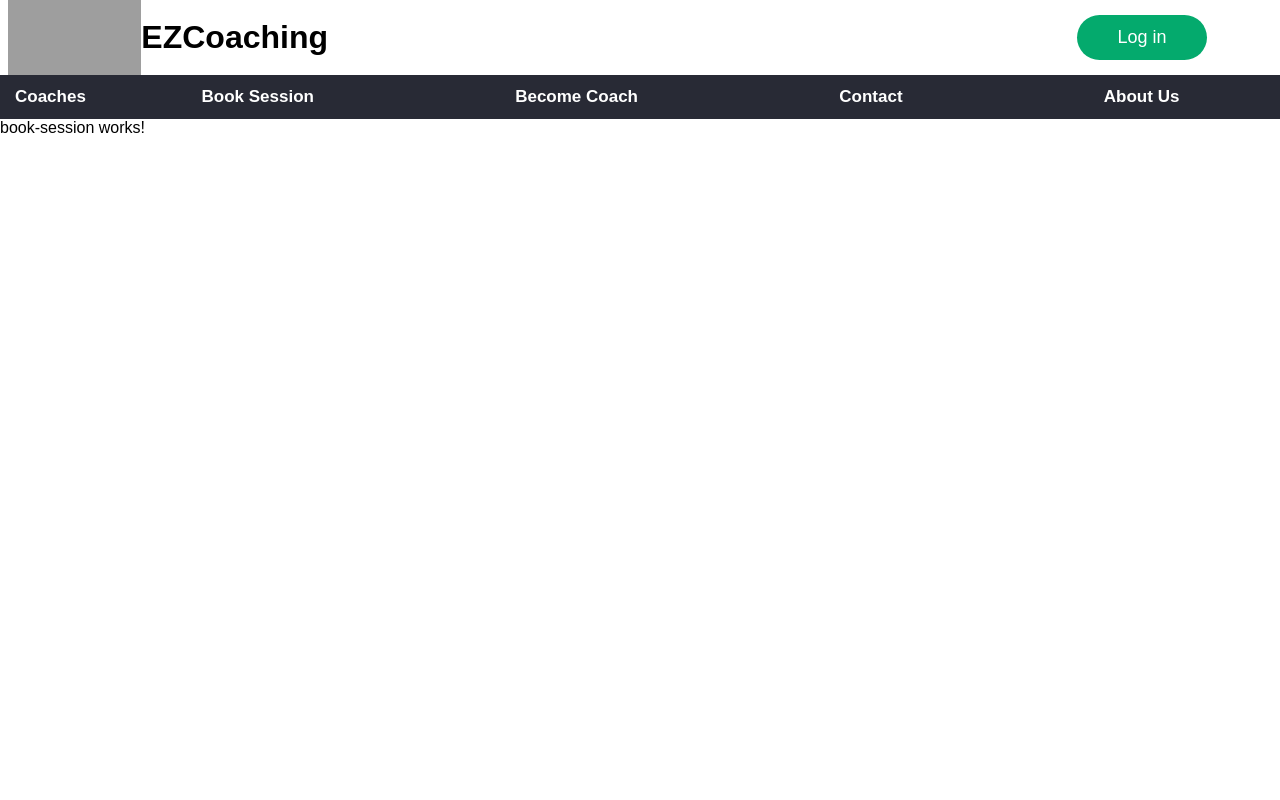
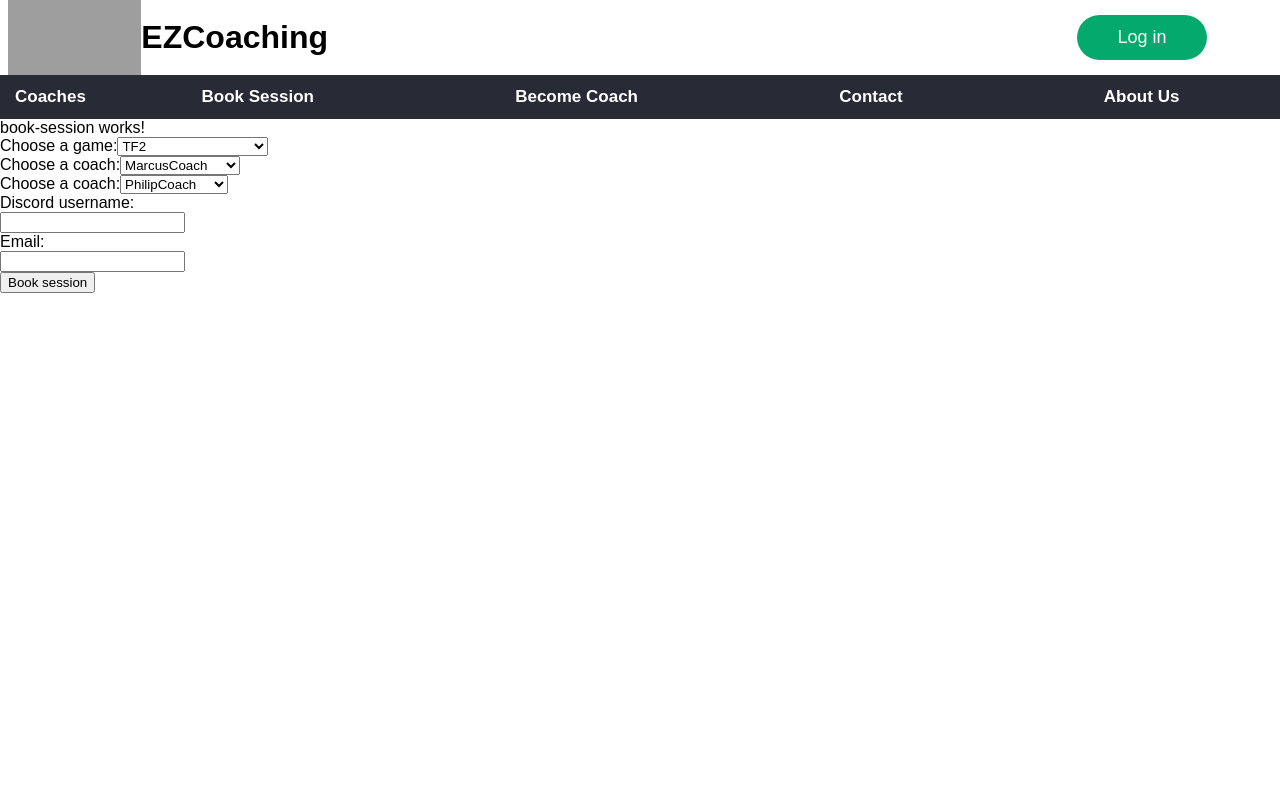
Before and after one commit to Gilaric/p3-coaching-projekt-angular, an Angular app: page /book-session in a window 1280 px wide. Shown: the top 800 px of the page. Built offline with nearby package versions, Linux system fonts and the light colour scheme; grey boxes are pictures that could not be loaded.

Commit message:
2 files modified

```diff
--- a/src/app/View/become-coach/become-coach.component.html
+++ b/src/app/View/become-coach/become-coach.component.html
@@ -1,2 +1,25 @@
 <meta name="viewport" content="width=device-width, initial-scale=1" />
 <p style="margin: 0px;">become-coach works!</p>
+<div class="div_Wrapper_Form">
+  <form class="form_Form1">
+    <label for="games">Choose a game:</label>
+    <select name="games" id="games">
+      <optgroup label="Games">
+        <option value="tf2">TF2</option>
+        <option value="lol">League of Legends</option>
+      </optgroup>
+    </select>
+    <div>
+      <label class="label_DiscordUsername" for="DiscordUsername">
+        Discord username: </label
+      ><br />
+      <input
+        class="input_DiscordUsername"
+        type="text"
+        formControlName="DiscordUsername"
+      />
+    </div>
+
+    <button class="Book" type="submit">Book session</button>
+  </form>
+</div>
--- a/src/app/View/book-session/book-session.component.html
+++ b/src/app/View/book-session/book-session.component.html
@@ -1,2 +1,51 @@
 <meta name="viewport" content="width=device-width, initial-scale=1" />
 <p style="margin: 0px;">book-session works!</p>
+<div class="div_Wrapper_Form">
+  <form class="form_Form1">
+    <div>
+      <label for="games">Choose a game:</label>
+      <select name="games" id="games">
+        <optgroup label="Games">
+          <option value="tf2">TF2</option>
+          <option value="lol">League of Legends</option>
+        </optgroup>
+      </select>
+    </div>
+
+    <div>
+      <label for="games">Choose a coach:</label>
+      <select name="ChooseLOLCoach" id="select_ChooseLOLCoach">
+        <optgroup label="LOL coaches">
+          <option value="MarcusCoach">MarcusCoach</option>
+        </optgroup>
+      </select>
+    </div>
+
+    <div>
+      <label for="games">Choose a coach:</label>
+      <select name="ChooseTF2Coach" id="select_ChooseTF2Coach">
+        <optgroup label="TF2 coaches">
+          <option value="PhilipCoach">PhilipCoach</option>
+        </optgroup>
+      </select>
+    </div>
+
+    <div>
+      <label class="label_DiscordUsername" for="DiscordUsername">
+        Discord username: </label
+      ><br />
+      <input
+        class="input_DiscordUsername"
+        type="text"
+        formControlName="DiscordUsername"
+      />
+
+      <br />
+
+      <label class="label_Email" for="email"> Email: </label><br />
+      <input class="input_Email" type="text" formControlName="email" />
+    </div>
+
+    <button class="Book" type="submit">Book session</button>
+  </form>
+</div>
```
